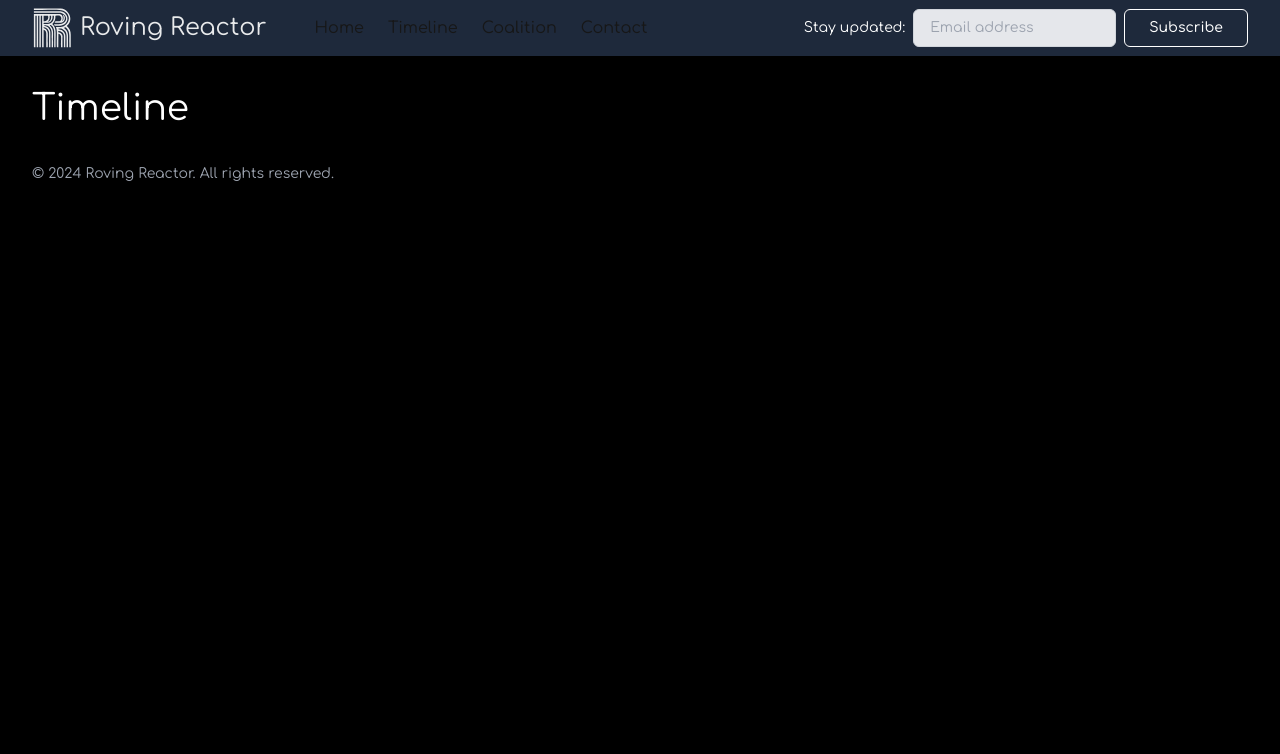
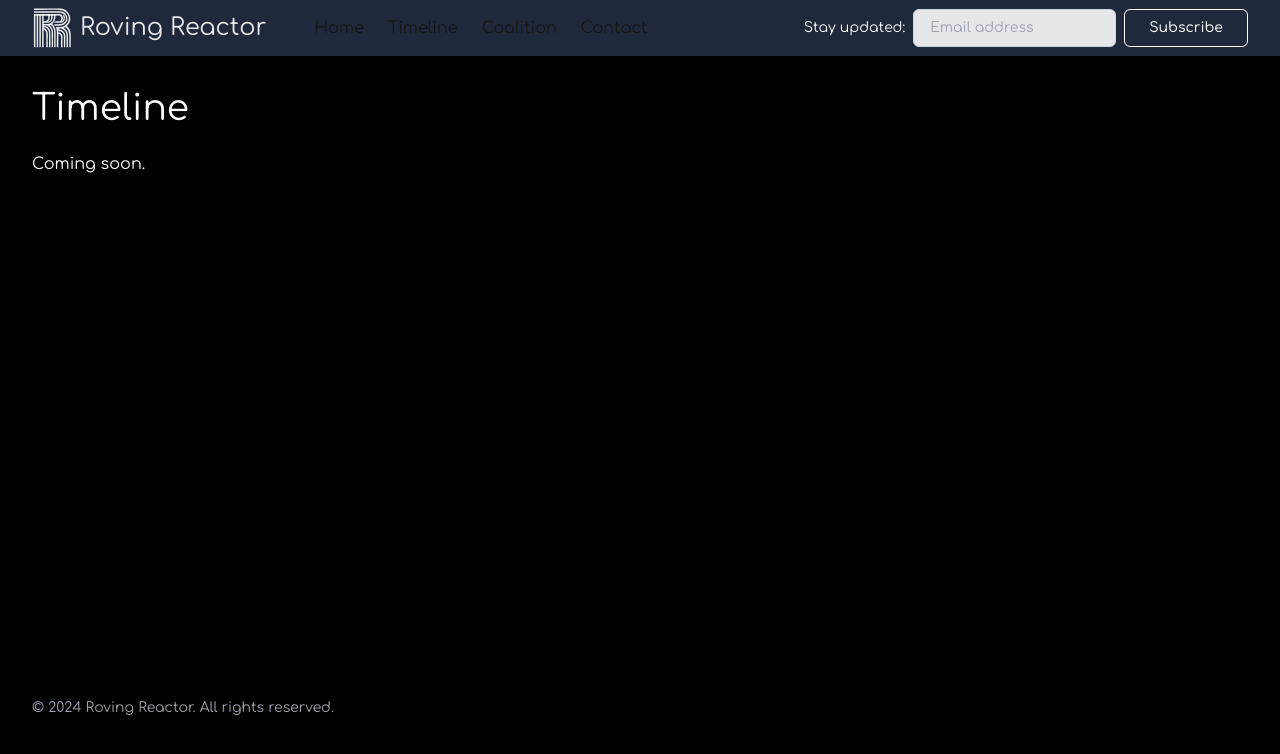
Before and after one commit to PhysicalPlant/rovingreactor_website, a Next.js app: page /timeline in a window 1280 px wide. Shown: the top 754 px of the page. Built offline with nearby package versions, Linux system fonts and the light colour scheme.

Commit message:
Added "Coming soon" to the timeline page

```diff
--- a/src/app/timeline/page.tsx
+++ b/src/app/timeline/page.tsx
@@ -2,12 +2,14 @@ import React from "react";
 import Footer from "../components/Footer";
 export default function Timeline() {
   return (
-    <main className="relative pt-[calc(3.5rem+1px)] md:pt-14 mt-6 md:mt-8 pb-0">
-      <div className="mx-auto max-w-7xl px-4 sm:px-6 lg:px-8 pb-0">
-        <h1 className="text-4xl text-white mb-6">Timeline</h1>
-        {/* Timeline content here */}
-      </div>
+    <div className="min-h-[calc(100vh-3.5rem)] flex flex-col">
+      <main className="flex-grow relative pt-[calc(3.5rem+1px)] md:pt-14 mt-6 md:mt-8">
+        <div className="mx-auto max-w-7xl px-4 sm:px-6 lg:px-8">
+          <h1 className="text-4xl text-white mb-6">Timeline</h1>
+          <p className="text-white">Coming soon.</p>
+        </div>
+      </main>
       <Footer />
-    </main>
+    </div>
   );
 }
```
